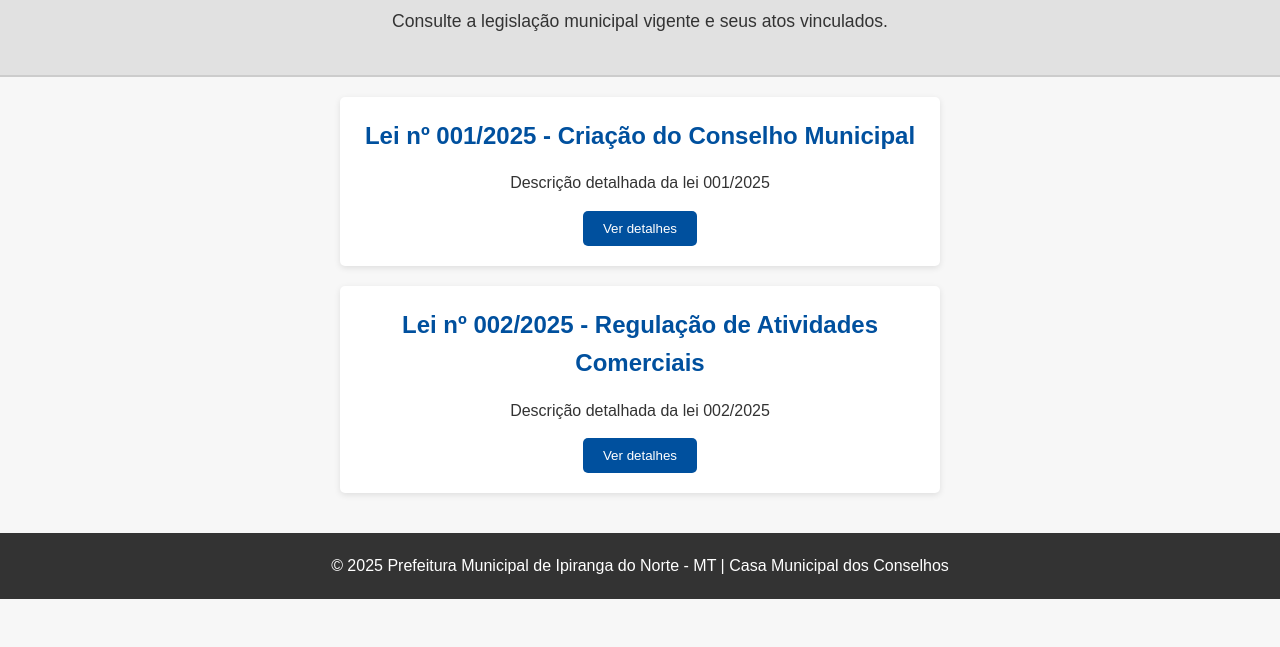
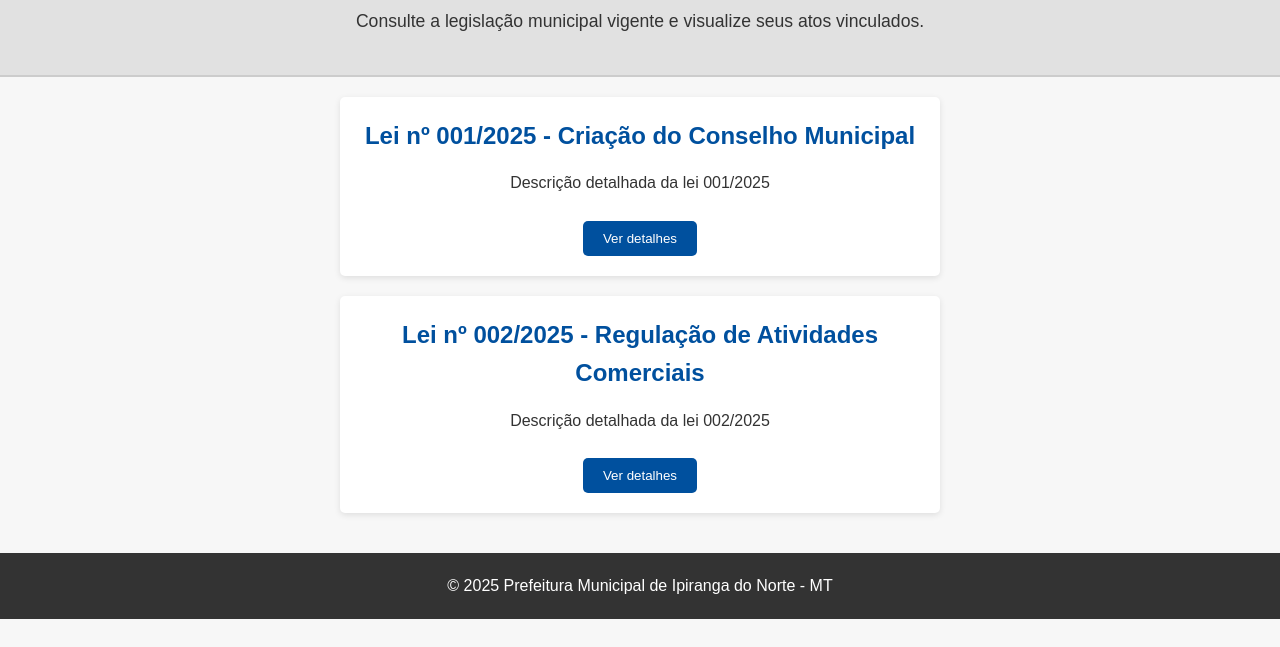
Before and after one commit to BrunaMoraisMarques/site-legislativo, a plain HTML site: page leis.html in a window 1280 px wide. Shown: the part 153-800 px from the top of the page. Drawn offline with Linux system fonts and the light colour scheme.

Commit message:
Atualizar leis.html com visual moderno e detalhes automáticos

```diff
--- a/leis.html
+++ b/leis.html
@@ -5,6 +5,44 @@
     <meta name="viewport" content="width=device-width, initial-scale=1.0">
     <title>Leis Municipais</title>
     <link rel="stylesheet" href="css/style.css">
+    <style>
+        /* Estilo extra para os cards de detalhes */
+        .card {
+            background-color: #fff;
+            padding: 20px;
+            margin: 20px auto;
+            border-radius: 8px;
+            box-shadow: 0 2px 6px rgba(0,0,0,0.15);
+            max-width: 700px;
+            transition: transform 0.2s;
+        }
+        .card:hover {
+            transform: translateY(-3px);
+        }
+        .detalhes {
+            background-color: #f1f1f1;
+            padding: 15px;
+            margin-top: 10px;
+            border-radius: 6px;
+        }
+        button {
+            cursor: pointer;
+            padding: 8px 15px;
+            background-color: #00509e;
+            color: #fff;
+            border: none;
+            border-radius: 5px;
+            margin-top: 10px;
+            transition: background-color 0.2s;
+        }
+        button:hover {
+            background-color: #003f7f;
+        }
+        ul {
+            text-align: left;
+            padding-left: 20px;
+        }
+    </style>
 </head>
 <body>
     <nav>
@@ -14,7 +52,7 @@
 
     <header>
         <h1>Leis Municipais</h1>
-        <p>Consulte a legislação municipal vigente e seus atos vinculados.</p>
+        <p>Consulte a legislação municipal vigente e visualize seus atos vinculados.</p>
     </header>
 
     <main id="lista-leis" class="secoes">
@@ -22,7 +60,7 @@
     </main>
 
     <footer>
-        <p>© 2025 Prefeitura Municipal de Ipiranga do Norte - MT | Casa Municipal dos Conselhos</p>
+        <p>© 2025 Prefeitura Municipal de Ipiranga do Norte - MT</p>
     </footer>
 
     <script src="js/jsdados.js"></script>
@@ -45,7 +83,10 @@
             botaoDetalhes.textContent = "Ver detalhes";
             botaoDetalhes.onclick = () => {
                 const detalhesExistentes = card.querySelector('.detalhes');
-                if (detalhesExistentes) detalhesExistentes.remove();
+                if (detalhesExistentes) {
+                    detalhesExistentes.remove();
+                    return; // Toggle: fecha se já estava aberto
+                }
 
                 const detalhes = document.createElement('div');
                 detalhes.classList.add('detalhes');
```
